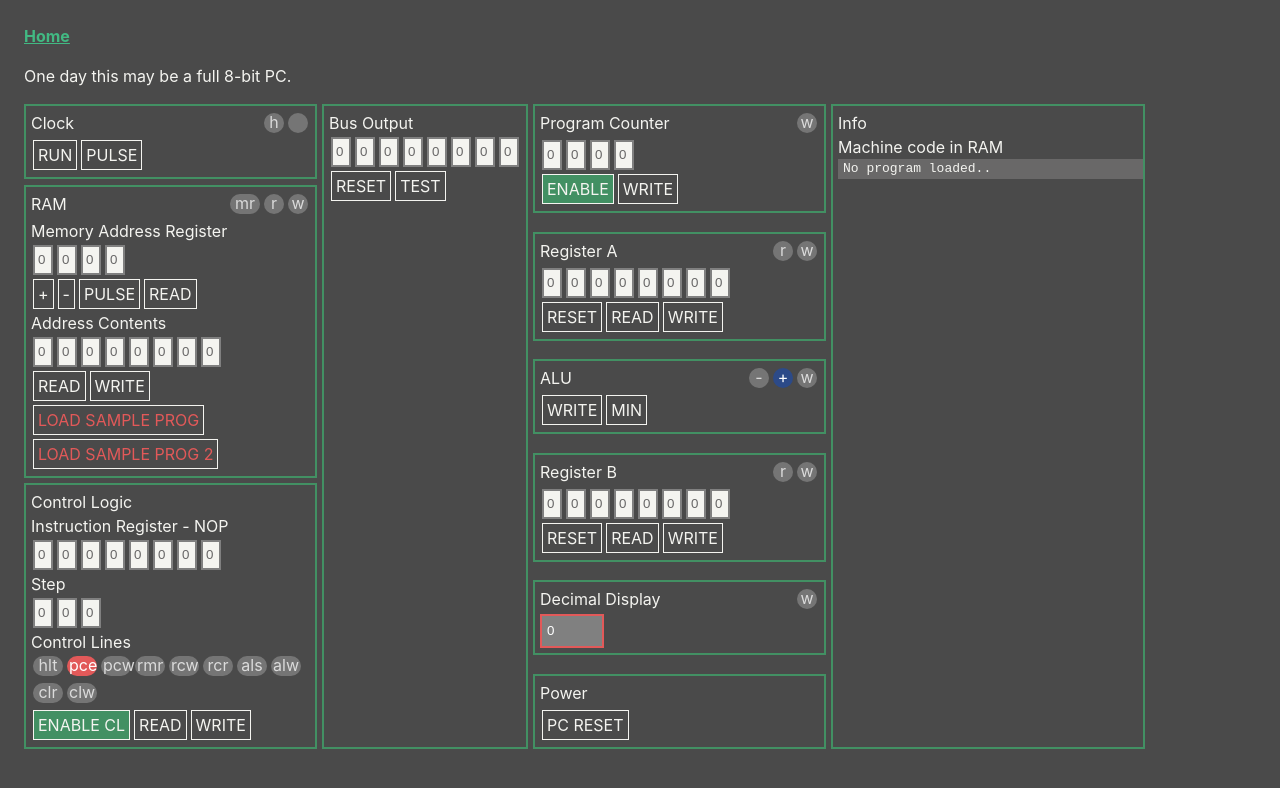
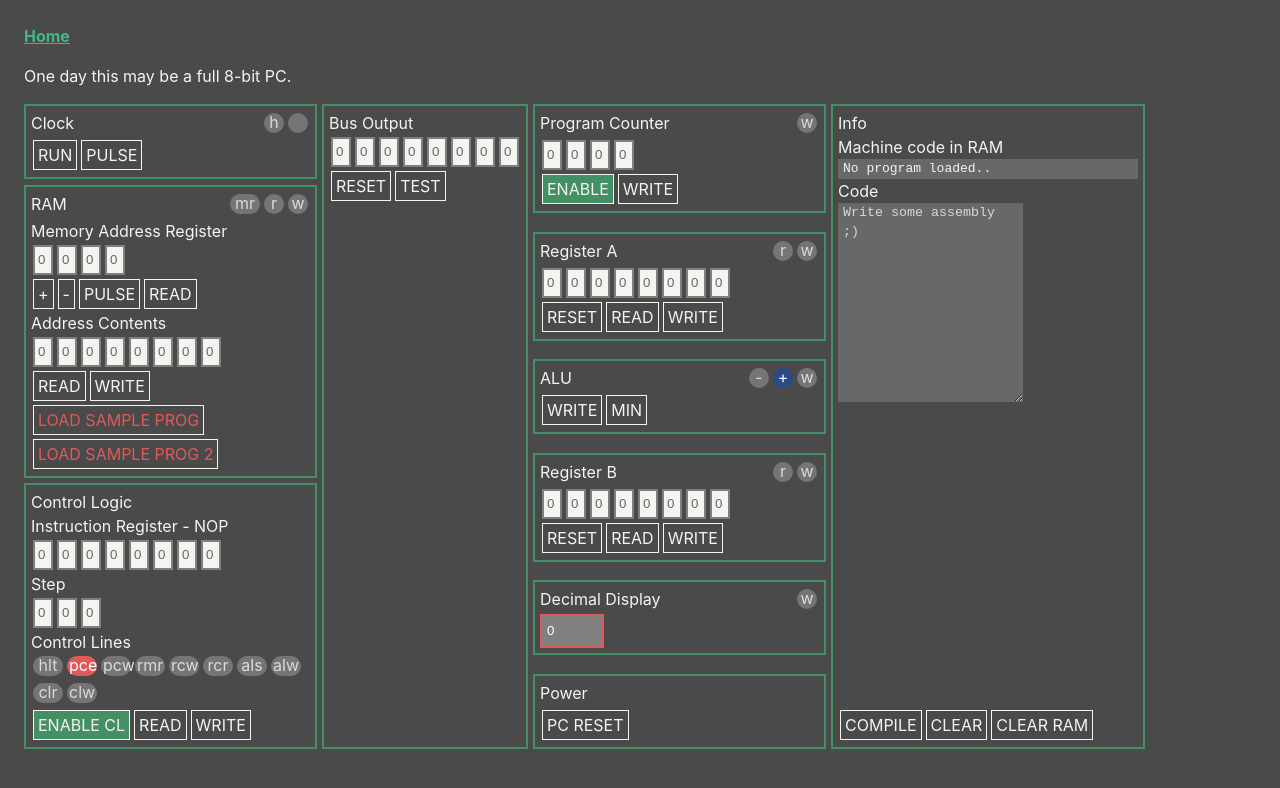
Before and after one commit to jacobpretorius/crazyman-pc, a Vue app: page / in a window 1280 px wide. Shown: the top 788 px of the page. Built offline with nearby package versions, Linux system fonts and the light colour scheme.

Commit message:
Add a compiler! :)

```diff
--- a/src/components/InfoPanel/InfoPanel.vue
+++ b/src/components/InfoPanel/InfoPanel.vue
@@ -5,16 +5,30 @@
     <h2>Machine code in RAM</h2>
     <pre contentEditable="false" class="bytecode-display" v-html="displayMachineCode">
     </pre>
+
+    <h2>Code</h2>
+    <textarea v-model="userProgram" class="code-input" placeholder="Write some assembly ;)" rows="10"></textarea>
+
+    <div class="footer">
+      <button @click="handleCompile">COMPILE</button>
+      <button @click="handleClear">CLEAR</button>
+      <button @click="handleClearRam">CLEAR RAM</button>
+    </div>
   </div>
 </template>
 
 <script>
-import { mapState } from 'vuex';
-import { getVerb } from '@/utils/VerbHelper.js';
-import { boolArrayToBase10 } from '@/utils/BusConversions.js';
+import { mapState, mapMutations } from 'vuex';
+import { getVerb, verbToBinaryBitArray } from '@/utils/VerbHelper.js';
+import { boolArrayToBase10, base10ToBoolArray } from '@/utils/BusConversions.js';
 
 export default {
   name: 'InfoPanel',
+  data() {
+    return {
+      userProgram: '',
+    };
+  },
   computed: {
     ...mapState(['memory', 'pcClone']),
     memoryIsPopulated() {
@@ -59,8 +73,47 @@ export default {
     },
   },
   methods: {
+    ...mapMutations({setMemoryLocation: 'SET_MEMORY_LOCATION'}),
     boolBitToStringEndPadded(bit) {
       return bit === true ? '1 ' : '0 ';
+    },
+    handleCompile() {
+      this.handleClearRam();
+
+      // Split into lines of code equal to lines of memory, removing empty lines
+      let code = this.userProgram.toUpperCase().match(/.+/g);
+      let memoryLinePosition = 0;
+      code.forEach(codeLine => {
+        let parts = codeLine.trim().split(' ');
+        let machineCodeArr;
+
+        // Check for the three types of values we accept
+        if (!isNaN(parts[0])) {
+          // This line is only a binary value that we want stored in ram
+          machineCodeArr = base10ToBoolArray(parseInt(parts[0])).reverse();
+        } else {
+          // This line has either a VERB or a VERB MEMLOC command
+          machineCodeArr = verbToBinaryBitArray(parts[0]);
+
+          if (parts.length >= 2) {
+            // VERB and MEMLOC
+            machineCodeArr = machineCodeArr.concat(base10ToBoolArray(parseInt(parts[1])).reverse().slice(4));
+          } else {
+            // VERB only, fill empty MEMLOC
+            machineCodeArr = machineCodeArr.concat([false, false, false, false]);
+          }
+        }
+
+        this.setMemoryLocation({ memoryAddress: memoryLinePosition++, value: machineCodeArr.reverse()});
+      });
+    },
+    handleClear() {
+      this.userProgram = '';
+    },
+    handleClearRam() {
+      for (let i = 0; i < Object.keys(this.memory).length; i++) {
+        this.setMemoryLocation({ memoryAddress: i, value: [false, false, false, false, false, false, false, false]});
+      }
     },
   },
 }
@@ -68,6 +121,7 @@ export default {
 
 <style scoped lang="scss">
 .info-panel {
+  position: relative;
   height: 100%;
   min-width: 300px;
 
@@ -77,10 +131,32 @@ export default {
 
   .bytecode-display {
     resize: none;
-    width: 100%;
-    padding-left: 5px;
+    padding: 0 5px;
+    width: stretch;
     background-color: $color-gunmetal;
     color: $color-white-smoke;
   }
+
+  .code-input {
+    resize: vertical;
+    padding: 0 5px;
+    width: stretch;
+    background-color: $color-gunmetal;
+    color: $color-white-smoke;
+  }
+
+  .code-input::placeholder {
+    color: $color-white-smoke;
+    opacity: 0.8;
+  }
+
+  .code-input:focus.code-input::placeholder {
+    opacity: 0;
+  }
+
+  .footer {
+    position: absolute;
+    bottom: 5px;
+  }
 }
 </style>
--- a/src/utils/VerbHelper.js
+++ b/src/utils/VerbHelper.js
@@ -37,4 +37,29 @@ function getVerb(programRegister) {
   return 'NOP';
 }
 
-export { getVerb };
+function verbToBinaryBitArray(verb) {
+  switch(verb) {
+    case 'LDA':
+      return [false, false, false, true];
+
+    case 'LDB':
+      return [false, false, true, true];
+
+    case 'ADD':
+      return [false, false, true, false];
+
+    case 'JMP':
+      return [false, true, true, false];
+
+    case 'OUT':
+      return [true, true, true, false];
+
+    case 'HLT':
+      return [true, true, true, true];
+
+    default:
+      return [false, false, false, false];
+  }
+}
+
+export { getVerb, verbToBinaryBitArray };
```
